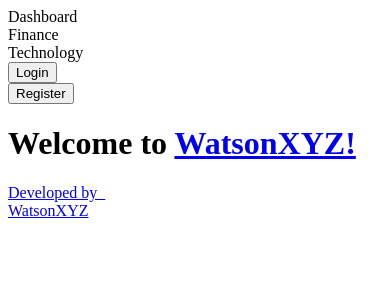
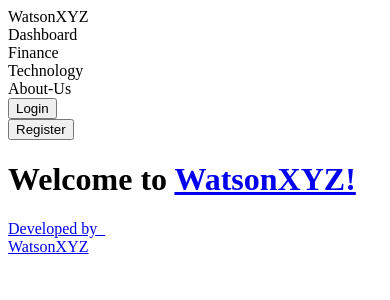
Before and after one commit to KellieWatson/watsonxyz, a Next.js app: page / in a window 390 px wide. Shown: the top 300 px of the page. Built offline with nearby package versions, Linux system fonts and the light colour scheme.

Commit message:
adjusted layout and hid headers that caused issue when minimizing to smaller screens. Adjustment must be made to improve the responsiveness of this applications layout.

```diff
--- a/pages/index.js
+++ b/pages/index.js
@@ -10,10 +10,12 @@
       </Head>
 
         <header className="grid grid-cols-2  w-full h-24 border-b px-5 py-6">
-            <div className="flex justify-start">
-            <div className="px-2">Dashboard</div>
-            <div className="px-2">Finance</div>
-            <div className="px-2">Technology</div>
+            <div className="flex justify-start text-xl font-semibold">
+            <div className="px-4 text-3xl font-bold bg-gradient-to-r from-green-500 via-blue-500 to-purple-600 text-transparent bg-clip-text">WatsonXYZ</div>
+            <div className="hidden px-2 py-2">Dashboard</div>
+            <div className="hidden px-2 py-2">Finance</div>
+            <div className="hidden px-2 py-2">Technology</div>
+            <div className="px-2 py-2">About-Us</div>
             </div>
             <div className="flex justify-end">
             <div className="px-2">
```
